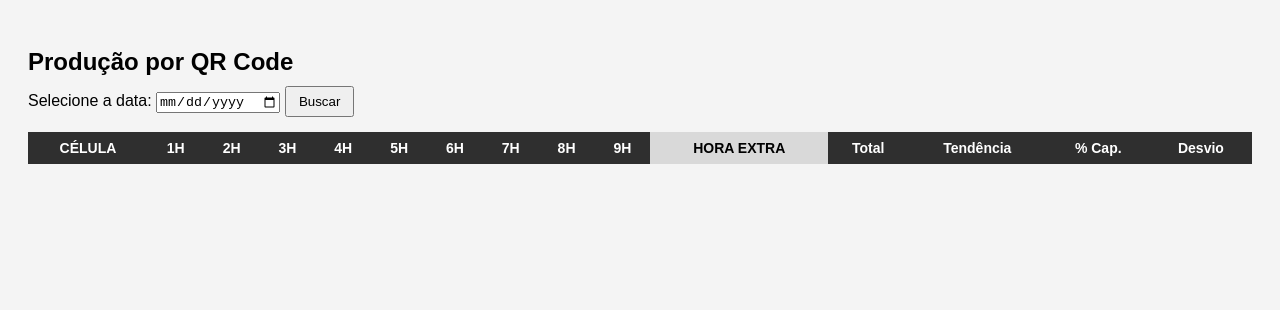
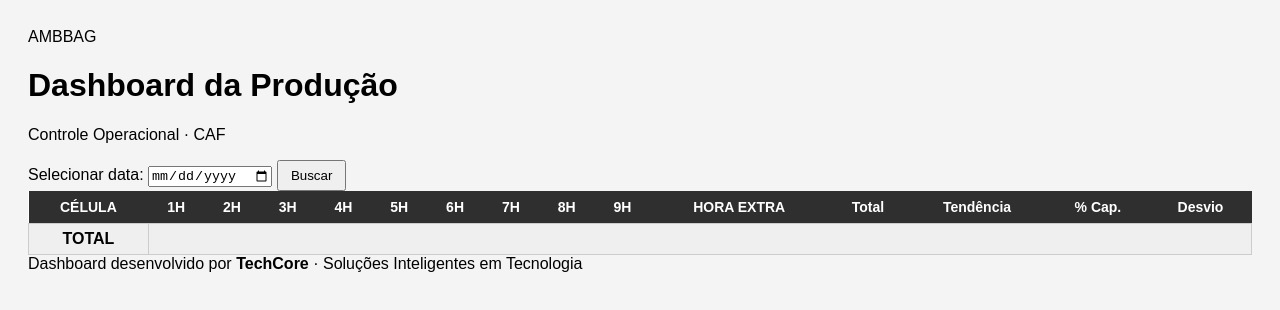
Before and after one commit to Lucas22233233/dashboard-caf, a plain HTML site: page index.html in a window 1280 px wide. Drawn offline with Linux system fonts and the light colour scheme.

Commit message:
Update index.html

```diff
--- a/index.html
+++ b/index.html
@@ -1,16 +1,35 @@
 <!DOCTYPE html>
-<html lang="pt-BR">
+<html lang="pt-br">
 <head>
   <meta charset="UTF-8">
-  <title>Produção por QR Code</title>
+  <title>Dashboard da Produção - CAF</title>
+
+  <!-- Firebase -->
+  <script src="https://www.gstatic.com/firebasejs/8.10.0/firebase-app.js"></script>
+  <script src="https://www.gstatic.com/firebasejs/8.10.0/firebase-database.js"></script>
+
   <link rel="stylesheet" href="style.css">
 </head>
 <body>
 
-<h2>Produção por QR Code</h2>
+<!-- HEADER -->
+<header class="header">
+  <div class="header-content">
+    <div class="logo">
+      <span class="amb">AMB</span><span class="bag">BAG</span>
+    </div>
+    <div class="titulo">
+      <h1>Dashboard da Produção</h1>
+      <p>Controle Operacional · CAF</p>
+    </div>
+  </div>
+</header>
 
-<div class="filtro">
-  <label>Selecione a data:</label>
+<!-- CONTEÚDO -->
+<main class="container">
+
+  <div class="topo">
+    <label>Selecionar data:</label>
     <input type="date" id="data">
     <button onclick="buscar()">Buscar</button>
   </div>
@@ -28,7 +47,7 @@
         <th>7H</th>
         <th>8H</th>
         <th>9H</th>
-      <th class="extra">HORA EXTRA</th>
+        <th class="hora-extra">HORA EXTRA</th>
         <th>Total</th>
         <th>Tendência</th>
         <th>% Cap.</th>
@@ -36,12 +55,22 @@
       </tr>
     </thead>
 
-  <tbody id="tabela"></tbody>
+    <tbody id="tbody"></tbody>
 
     <tfoot>
-    <tr id="totais"></tr>
+      <tr id="total-geral">
+        <td><b>TOTAL</b></td>
+        <td colspan="14"></td>
+      </tr>
     </tfoot>
   </table>
+
+</main>
+
+<!-- FOOTER -->
+<footer class="footer">
+  Dashboard desenvolvido por <b>TechCore</b> · Soluções Inteligentes em Tecnologia
+</footer>
 
 <script src="script.js"></script>
 </body>
```
Lines whose indentation alone changed are shown as unchanged.
